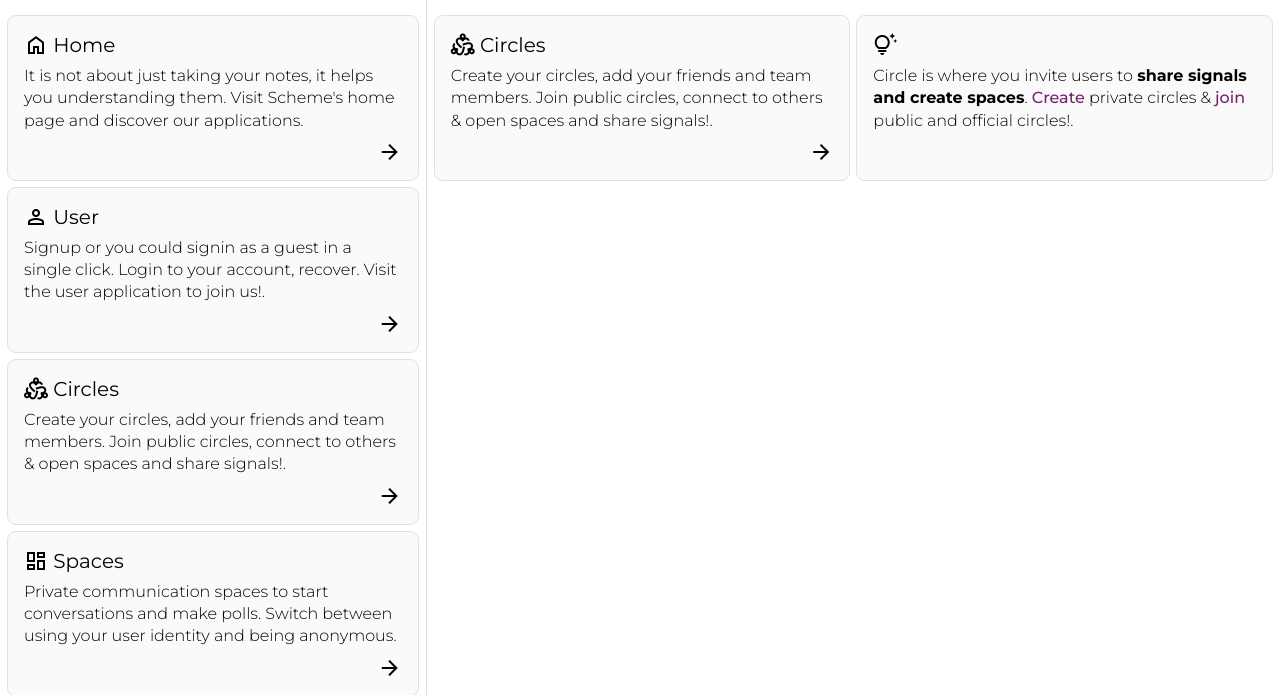
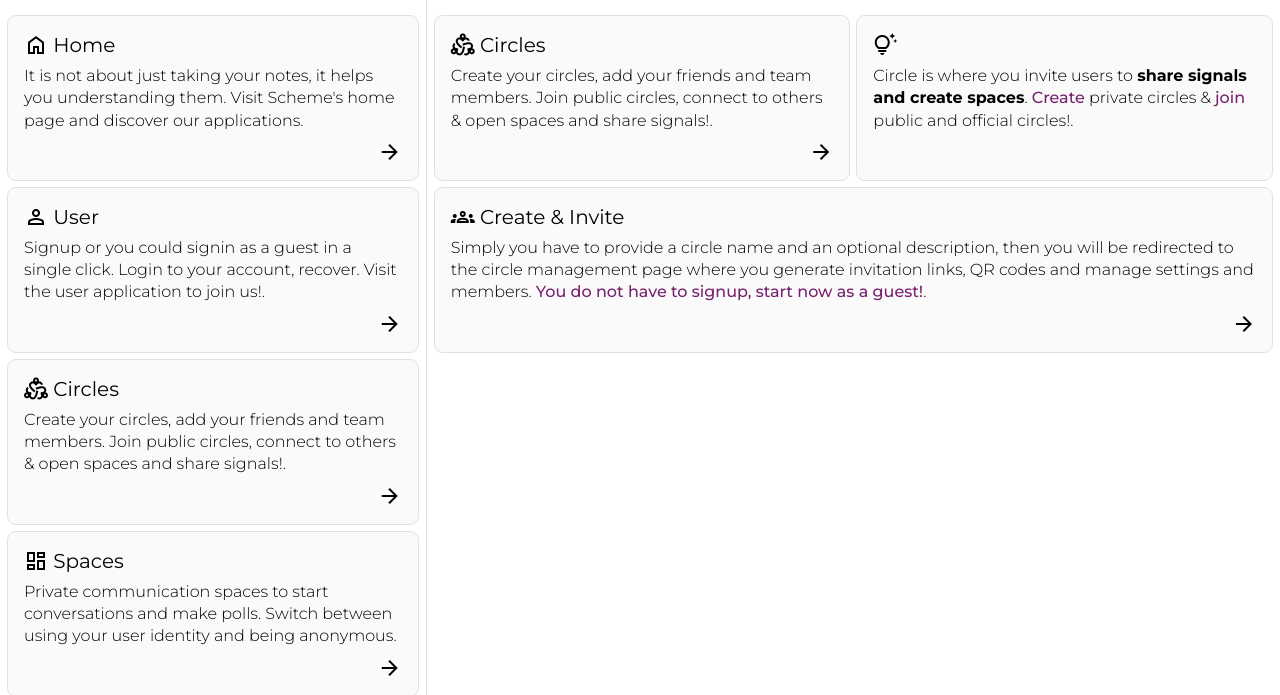
Before and after one commit to rhman-ibrahim/scheme, a Django app: page /circles/connect/ in a window 1280 px wide. Shown: the top 695 px of the page. Run offline with Django 4.2, Linux system fonts and the light colour scheme; parts of the project's set-up code (start-up, migrations or seed data) failed here and were passed over.

Commit message:
the very beginning

```diff
--- a/circles/forms.py
+++ b/circles/forms.py
@@ -1 +1,27 @@
 from django import forms
+from .models import Circle
+
+
+class CircleForm(forms.ModelForm):
+
+    name = forms.CharField(
+        max_length=32,
+        required=True
+    )
+    description = forms.CharField(
+        max_length=512,
+        required=False,
+        widget=forms.Textarea(
+            attrs = {
+                'data-field':"description",
+                'placeholder': "(optional)",
+                'autocomplete':"off",
+                'maxlength':512,
+            }
+        )
+    )
+
+    class Meta:
+
+        model  = Circle
+        fields = ['name', 'description']
--- a/circles/templates/circles/index.html
+++ b/circles/templates/circles/index.html
@@ -1,4 +1,12 @@
 {% extends 'templates/app.html' %}
+
+{% block fixed %}
+<form method="POST" action="{% url 'circles:create' %}" id="circle-create-form">
+    {% with form=forms.circle %}
+    {% include "components/form/base.html" %}
+    {% endwith %}
+</form>
+{% endblock fixed %}
 
 {% block center %}
 <section class="cards-w">
@@ -10,5 +18,17 @@
         <p>Circle is where you invite users to <b>share signals and create spaces</b>.
         <mark>Create</mark> private circles & <mark>join</mark> public and official circles!.</p>
     </div>
+    <div class="card f2">
+        <h3 class="title">
+            <i class="material-symbols-outlined">groups</i>
+            <span>create & invite</span>
+        </h3>
+        <p>Simply you have to provide a circle name and an optional description, then you will be
+        redirected to the circle management page where you generate invitation links, QR codes and
+        manage settings and members. <mark>You do not have to signup, start now as a guest!</mark>.</p>
+        <ul class="end">
+            <li class="material-symbols-outlined" onclick="Aside.open('#circle-create-form')">arrow_forward</li>
+        </ul>
+    </div>
 </section>
 {% endblock center %}
--- a/circles/urls.py
+++ b/circles/urls.py
@@ -5,5 +5,7 @@ from . import views
 app_name    = "circles"
 urlpatterns = [
     path('connect/', views.index, name="connect"),
+    path('create/', views.create, name="create"),
+    path('manage/', views.manage, name="manage"),
     path('<str:uuid>/', views.invitation, name="invitation"),
 ]
--- a/circles/views.py
+++ b/circles/views.py
@@ -1,22 +1,60 @@
+from django.contrib import messages
 from django.shortcuts import render, redirect
+
+from helpers.decorators import resource
+from helpers.functions import get_form_errors
 
 from user.functions import create_a_guest_user
 from user.decorators import authenticated
 
-from helpers.decorators import resource
+from .models import Circle, Invitation
+from .forms import CircleForm
 
-from .models import Invitation
 
-@authenticated(True)
-def form(request):
-    return render(request, "circles/form.html")
+def create(request):
+
+    if  request.method == "POST":
+        form = CircleForm(request.POST)
+
+        if not request.user.is_authenticated:
+            create_a_guest_user(request)
+
+        if form.is_valid():
+            circle         = form.save(commit=False)
+            circle.founder = request.user
+            form.save()
+            request.session['circle'] = f'{circle.id}'
+            messages.success(request, "your circle is created successfully")
+        else:
+            get_form_errors(request, form)
+
+    return redirect("circles:manage")
+
 
 @authenticated(True)
 def manage(request):
-    return render(request, "circles/manage.html")
+    circle = Circle.objects.get(id=request.session.get('circle'))
+    return render(
+        request,
+        "circles/manage.html",
+        {
+            'circle': circle,
+            'forms': {
+                'circle': CircleForm(instance=circle)
+            }
+        }
+    )
 
 def index(request):
-    return render(request, "circles/index.html")
+    return render(
+        request,
+        "circles/index.html",
+        {
+            'forms': {
+                'circle': CircleForm
+            }
+        }
+    )
 
 @resource("circles:connect")
 def invitation(request, uuid):
```
Also changed, not shown: circles/templates/circles/manage.html (added, +14 -0 lines), circles/templates/circles/form.html (deleted).
